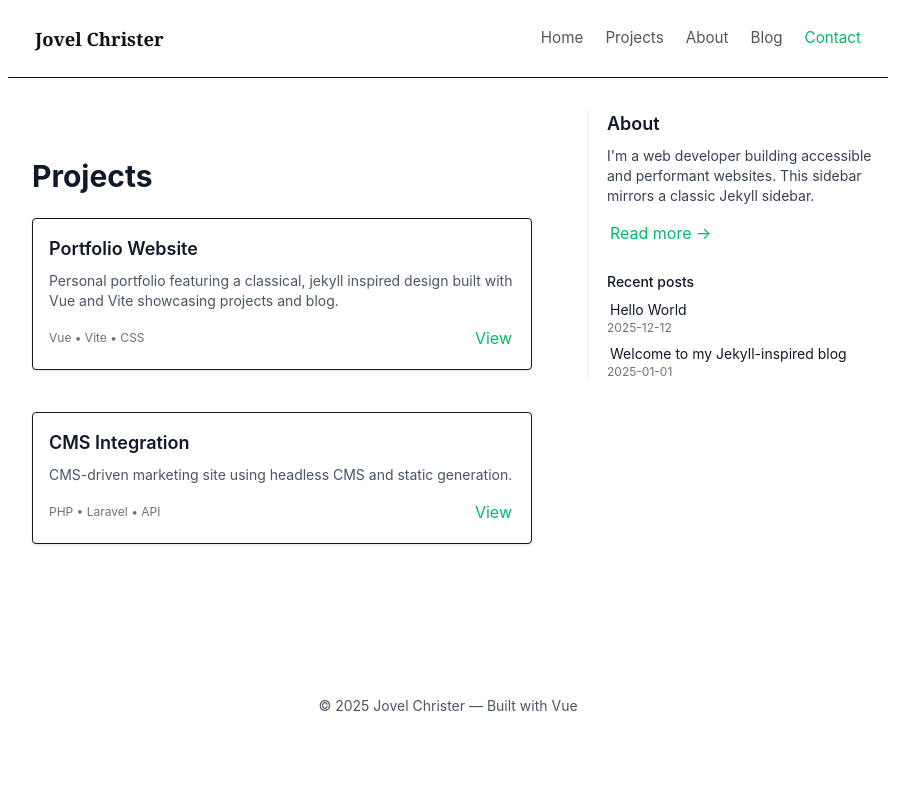
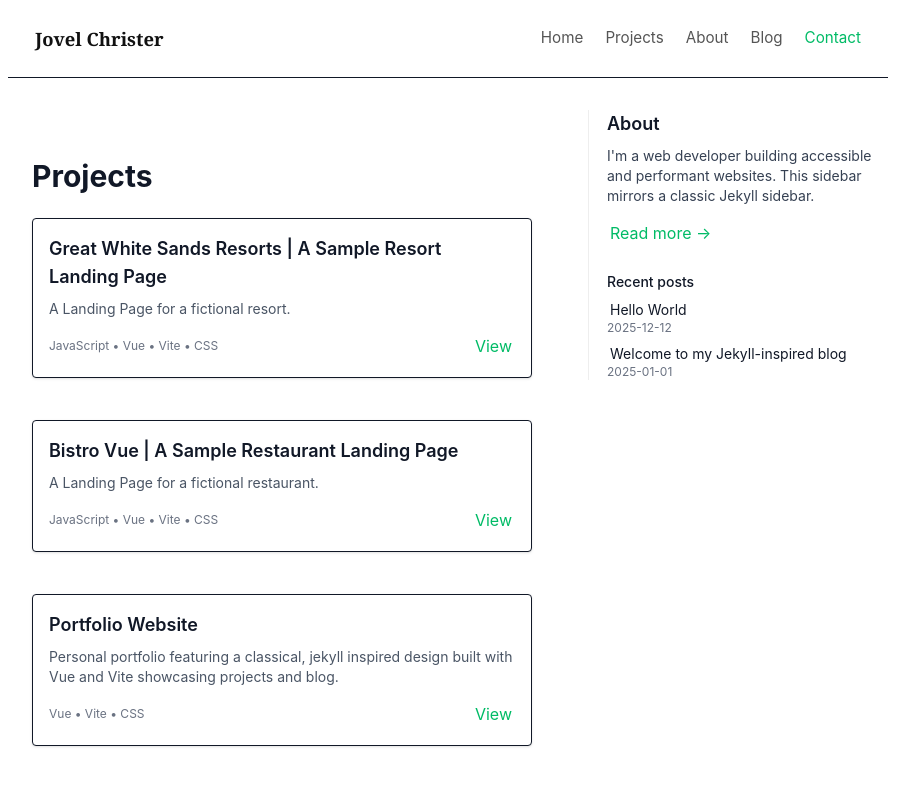
Before and after one commit to jovelluna12/web-portfolio, a Vue app: page /projects in a window 1280 px wide. Shown: the top 786 px of the page, without its empty margins (192-1094 px from the left). Built offline with nearby package versions, Linux system fonts and the light colour scheme.

Commit message:
chore: update projects list

```diff
--- a/src/data/projects.js
+++ b/src/data/projects.js
@@ -1,6 +1,22 @@
 const projects = [
   {
     id: 'p1',
+    title: 'Great White Sands Resorts | A Sample Resort Landing Page',
+    description: 'A Landing Page for a fictional resort.',
+    tech: ['JavaScript', 'Vue', 'Vite', 'CSS'],
+    link: 'https://sample-resort-portfolio.vercel.app/',
+    image: '',
+  },
+  {
+    id: 'p2',
+    title: 'Bistro Vue | A Sample Restaurant Landing Page',
+    description: 'A Landing Page for a fictional restaurant.',
+    tech: ['JavaScript', 'Vue', 'Vite', 'CSS'],
+    link: 'https://sample-restaurant-portfolio-yez2.vercel.app/',
+    image: '',
+  },
+  {
+    id: 'p3',
     title: 'Portfolio Website',
     description: 'Personal portfolio featuring a classical, jekyll inspired design built with Vue and Vite showcasing projects and blog.',
     tech: ['Vue', 'Vite', 'CSS'],
@@ -8,7 +24,7 @@ const projects = [
     image: '',
   },
   {
-    id: 'p2',
+    id: 'p4',
     title: 'CMS Integration',
     description: 'CMS-driven marketing site using headless CMS and static generation.',
     tech: ['PHP', 'Laravel', 'API'],
```
